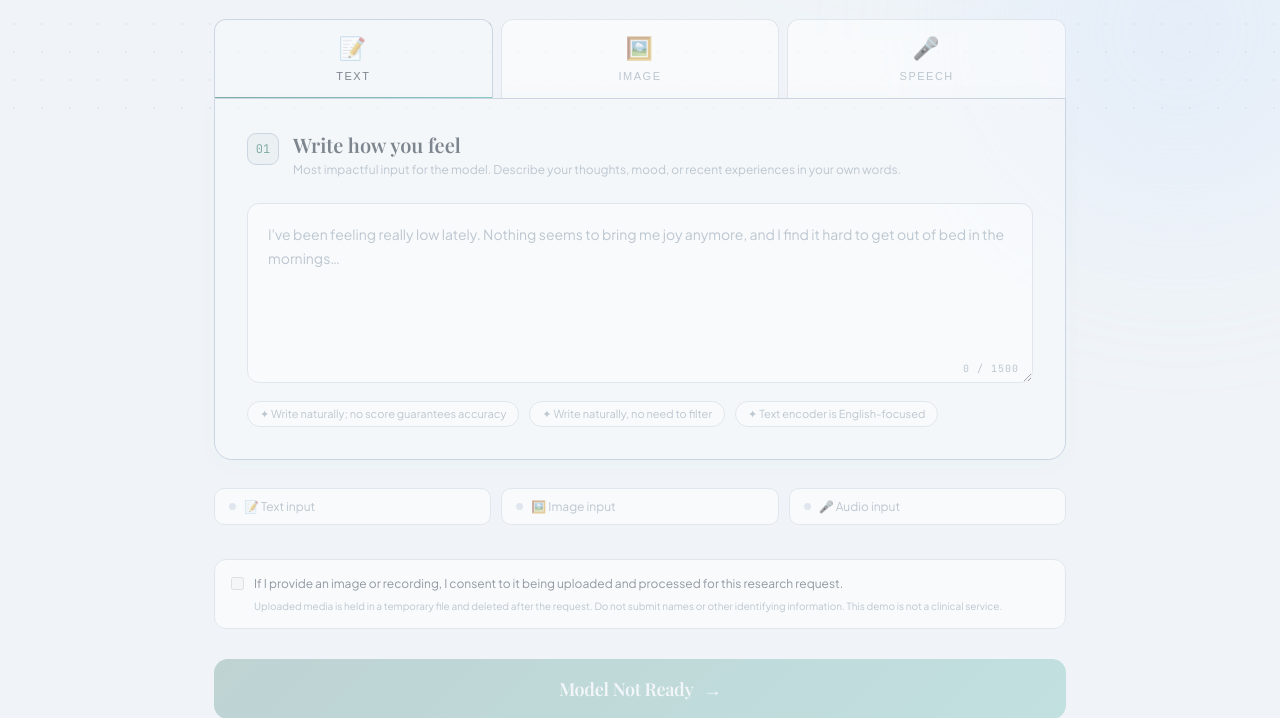
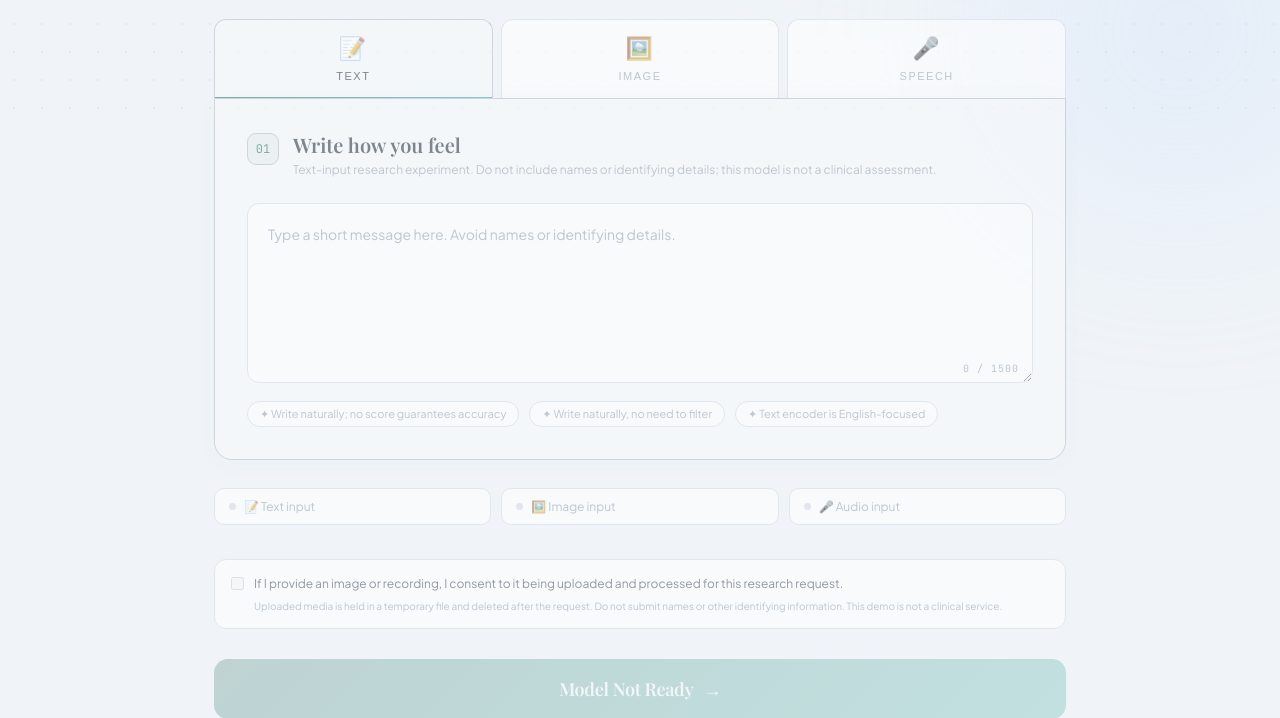
Before and after one commit to Muneer148/Depression_Detection_App, a Flask app: page / in a window 1280 px wide. Shown: the part 690-1408 px from the top of the page. Run offline with Flask 3, Linux system fonts and the light colour scheme; some web fonts are replaced.

Commit message:
ui: remove depression-example sample text from input placeholder

```diff
--- a/templates/index.html
+++ b/templates/index.html
@@ -921,7 +921,7 @@
           <div class="panel-num">01</div>
           <div>
             <div class="panel-title">Write how you feel</div>
-            <div class="panel-desc">Most impactful input for the model. Describe your thoughts, mood, or recent experiences in your own words.</div>
+            <div class="panel-desc">Text-input research experiment. Do not include names or identifying details; this model is not a clinical assessment.</div>
           </div>
         </div>
         <div class="textarea-wrap">
@@ -929,7 +929,7 @@
             name="text"
             id="textInput"
             maxlength="1500"
-            placeholder="I've been feeling really low lately. Nothing seems to bring me joy anymore, and I find it hard to get out of bed in the mornings…"
+            placeholder="Type a short message here. Avoid names or identifying details."
           ></textarea>
           <div class="char-counter" id="charCounter">0 / 1500</div>
         </div>
```
